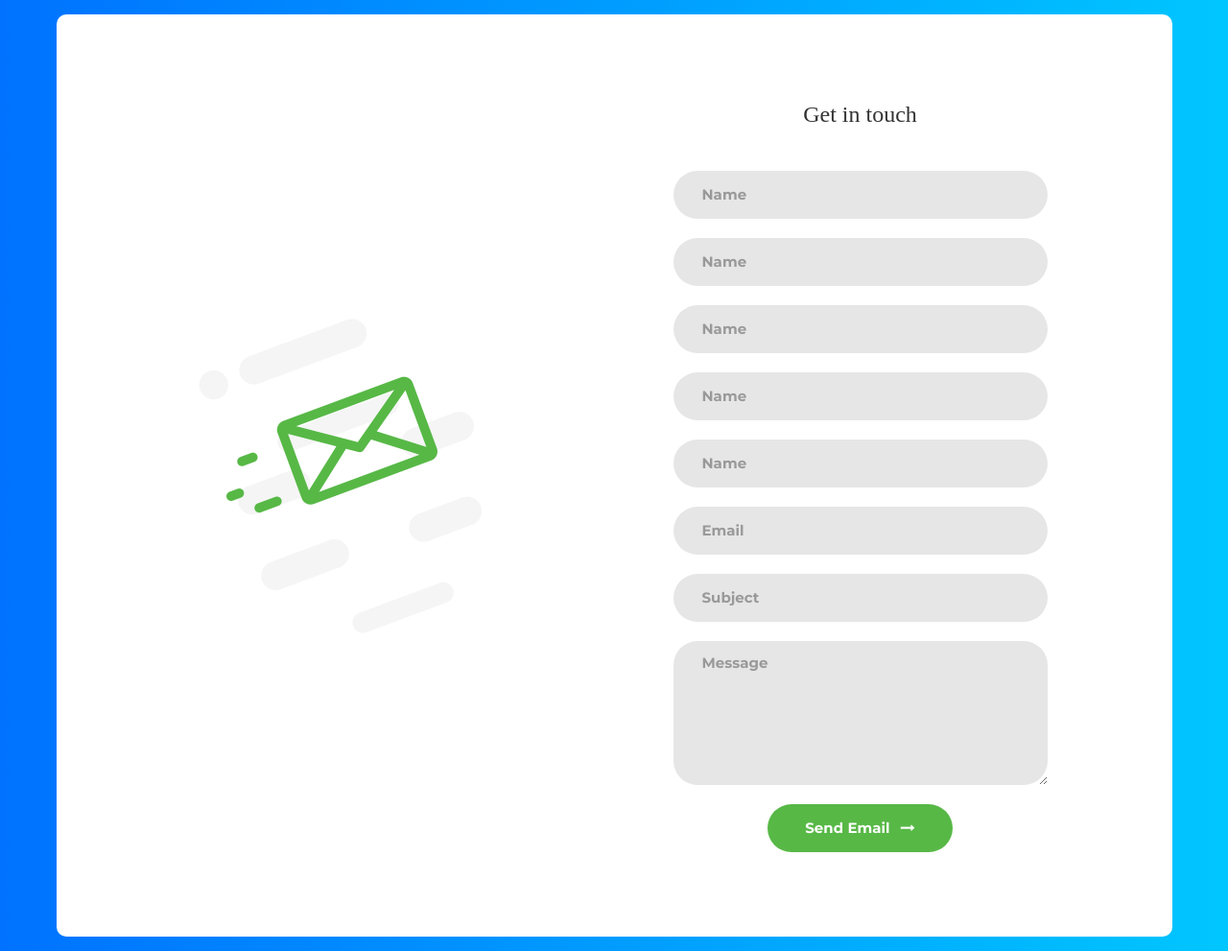
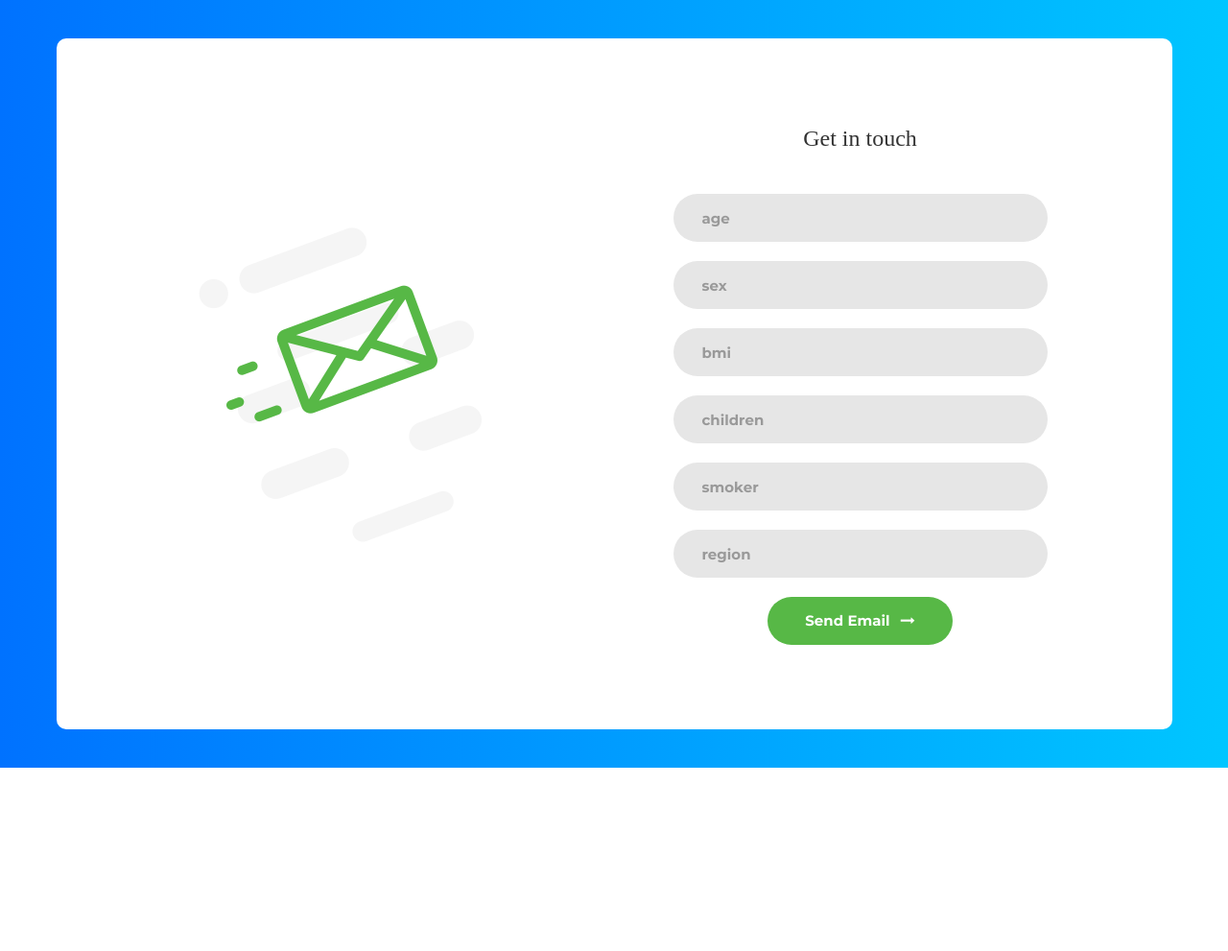
Before and after one commit to josephdickson11/deploy_ml_model_heroku, a Flask app: page / in a window 1280 px wide. Shown: the whole page at 96% size. After the commit the page ends 800 px from the top, so only its background shows below. Run offline with Flask 2, Linux system fonts and the light colour scheme; parts of the project's set-up code (start-up, migrations or seed data) failed here and were passed over; some libraries are stand-ins or nearby versions; some web fonts are replaced.

Commit message:
create predict funtion in app

```diff
--- a/app.py
+++ b/app.py
@@ -1,17 +1,33 @@
-from flask import Flask, render_template
-
+from flask import Flask, render_template, url_for, redirect, jsonify, request
+from pycaret.regression import  *
+import pandas as pd
+import pickle
+import numpy as np
 
 # name of flask app
 app = Flask(__name__)
 
+#create model object
+model = load_model('deployment_model')
+pedictor_col = ['age','sex','bmi','children','smoker','region']
 
 # run the server
 # this line of code is not needed when running the flask run command in terminal
 # app.run(debug= True)
 
+
 # defining static app routes
-
 @app.route("/", methods=['GET', 'POST', 'PUT'])  # decorator
 def home():  # route handler function
     # returning a response
     return render_template('index.html', name = 'Joseph', gender = 'male')
+
+#create prediction function
+@app.route("/predict", methods=['POST'])
+def predict():
+    int_features = [x for x in request.form.values()]
+    final = np.array(int_features)
+    data_unseen = pd.DataFrame([final], columns=pedictor_col)
+    prediction = predict_model(model, data=data_unseen, round=0)
+    prediction = int(prediction.label[0])
+    return render_template('index.html', pred = 'Expected bill be arounf {}'.format(prediction))
--- a/templates/index.html
+++ b/templates/index.html
@@ -28,50 +28,42 @@
 				<img src="/static/img-01.png" alt="IMG">
 			</div>
 
-			<form class="contact1-form validate-form">
+			<form class="contact1-form validate-form" action="/predict" method="post">
 				<span class="contact1-form-title">
 					Get in touch
 				</span>
 
-				<div class="wrap-input1 validate-input" data-validate = "Name is required">
-					<input class="input1" type="text" name="name" placeholder="Name">
+				<div class="wrap-input1 validate-input" data-validate = "age is required">
+					<input class="input1" type="number" name="age" placeholder="age">
 					<span class="shadow-input1"></span>
 				</div>
 
-				<div class="wrap-input1 validate-input" data-validate = "Name is required">
-					<input class="input1" type="text" name="name" placeholder="Name">
+				<div class="wrap-input1 validate-input" data-validate = "sex is required">
+					<input class="input1" type="text" name="sex" placeholder="sex">
 					<span class="shadow-input1"></span>
 				</div>
 
-				<div class="wrap-input1 validate-input" data-validate = "Name is required">
-					<input class="input1" type="text" name="name" placeholder="Name">
+				<div class="wrap-input1 validate-input" data-validate = "bmi is required">
+					<input class="input1" type="number" name="bmi" placeholder="bmi">
 					<span class="shadow-input1"></span>
 				</div>
 
-				<div class="wrap-input1 validate-input" data-validate = "Name is required">
-					<input class="input1" type="text" name="name" placeholder="Name">
+				<div class="wrap-input1 validate-input" data-validate = "children is required">
+					<input class="input1" type="number" name="children" placeholder="children">
 					<span class="shadow-input1"></span>
 				</div>
 
-				<div class="wrap-input1 validate-input" data-validate = "Name is required">
-					<input class="input1" type="text" name="name" placeholder="Name">
+				<div class="wrap-input1 validate-input" data-validate = "smoker is required">
+					<input class="input1" type="text" name="smoker" placeholder="smoker">
 					<span class="shadow-input1"></span>
 				</div>
 
-				<div class="wrap-input1 validate-input" data-validate = "Valid email is required: ex@abc.xyz">
-					<input class="input1" type="text" name="email" placeholder="Email">
+				<div class="wrap-input1 validate-input" data-validate = "region email is required ">
+					<input class="input1" type="text" name="region" placeholder="region">
 					<span class="shadow-input1"></span>
 				</div>
 
-				<div class="wrap-input1 validate-input" data-validate = "Subject is required">
-					<input class="input1" type="text" name="subject" placeholder="Subject">
-					<span class="shadow-input1"></span>
-				</div>
 
-				<div class="wrap-input1 validate-input" data-validate = "Message is required">
-					<textarea class="input1" name="message" placeholder="Message"></textarea>
-					<span class="shadow-input1"></span>
-				</div>
 
 				<div class="container-contact1-form-btn">
 					<button class="contact1-form-btn">
```
